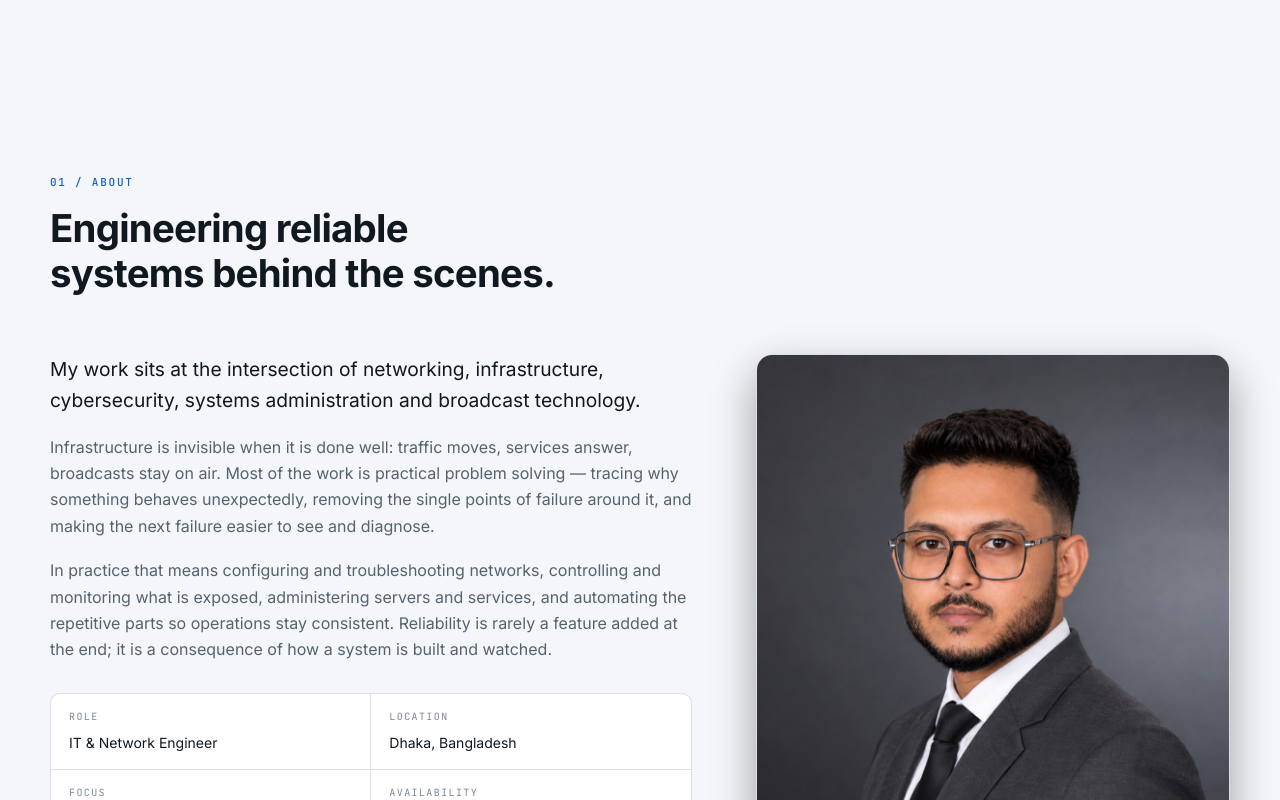
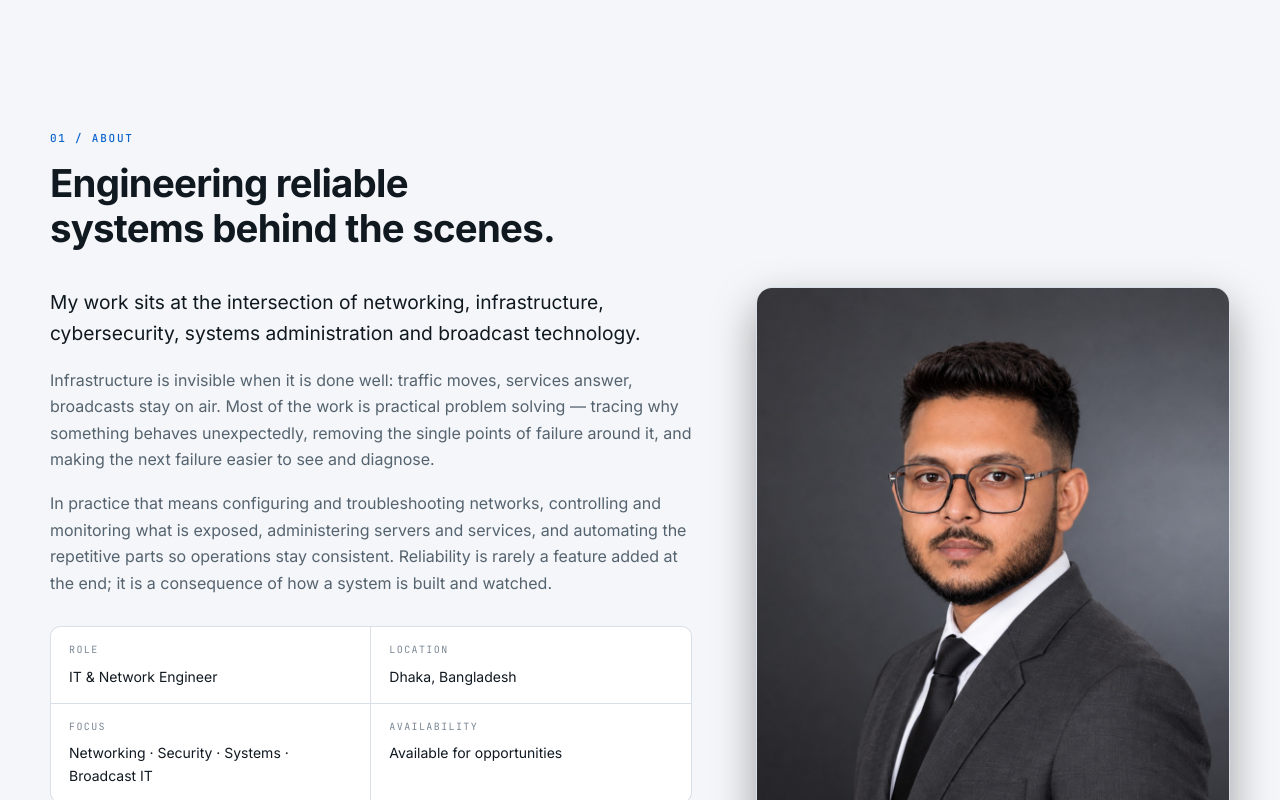
Before and after one commit to omithhasantanvir/portfolio, a Next.js app: page / in a window 1280 px wide. Shown: the part 720-1520 px from the top of the page. Built offline with nearby package versions, Linux system fonts and the light colour scheme.

Commit message:
style: reduce inter-section spacing (space-section 126px -> 72px max)

```diff
--- a/app/globals.css
+++ b/app/globals.css
@@ -45,7 +45,7 @@
   --radius: 10px;
   --radius-lg: 16px;
 
-  --space-section: clamp(72px, 9vw, 126px);
+  --space-section: clamp(44px, 5.5vw, 72px);
   --ease: cubic-bezier(0.22, 0.61, 0.36, 1);
   --dur: 0.5s;
   --shadow: 0 24px 60px rgba(0, 0, 0, 0.45);
@@ -197,7 +197,7 @@ main[id] {
 
 .section-head {
   max-width: 62ch;
-  margin-bottom: clamp(34px, 5vw, 58px);
+  margin-bottom: clamp(22px, 3vw, 36px);
 }
 
 .section-head .label {
```
